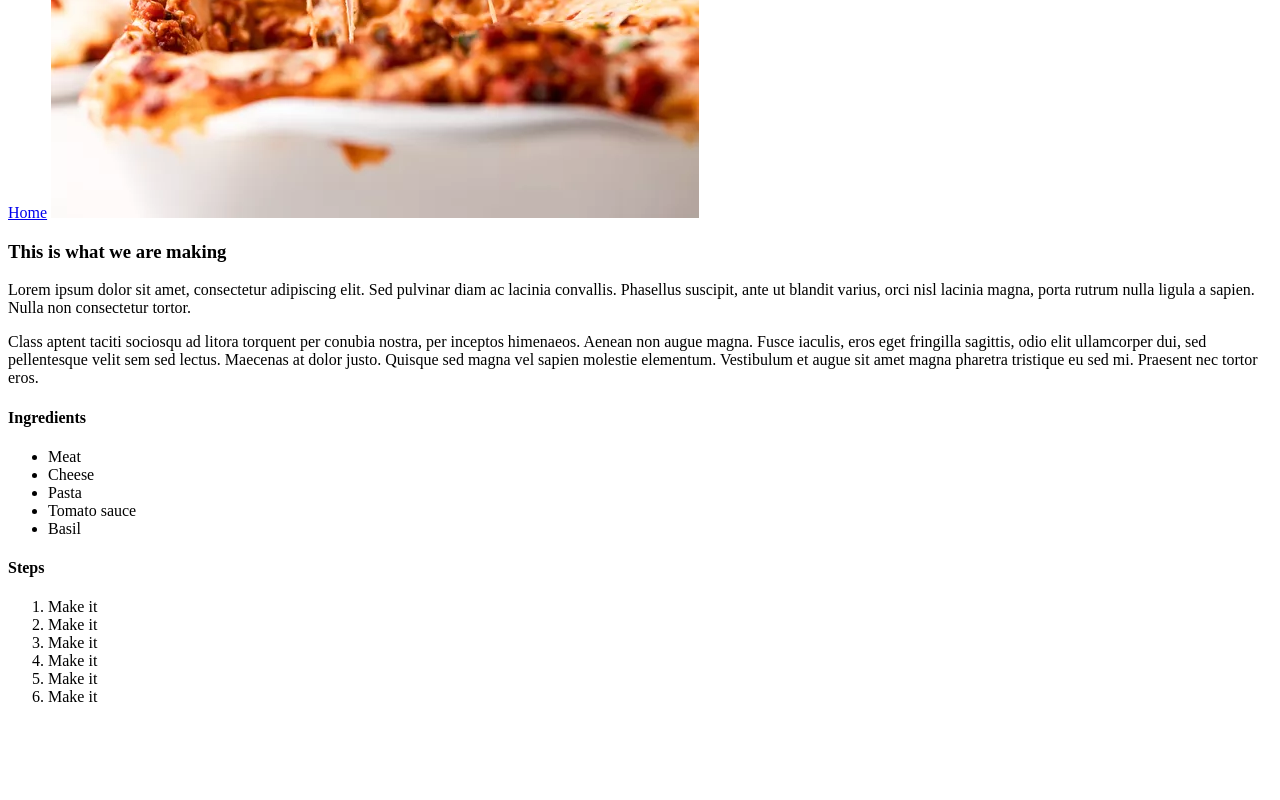
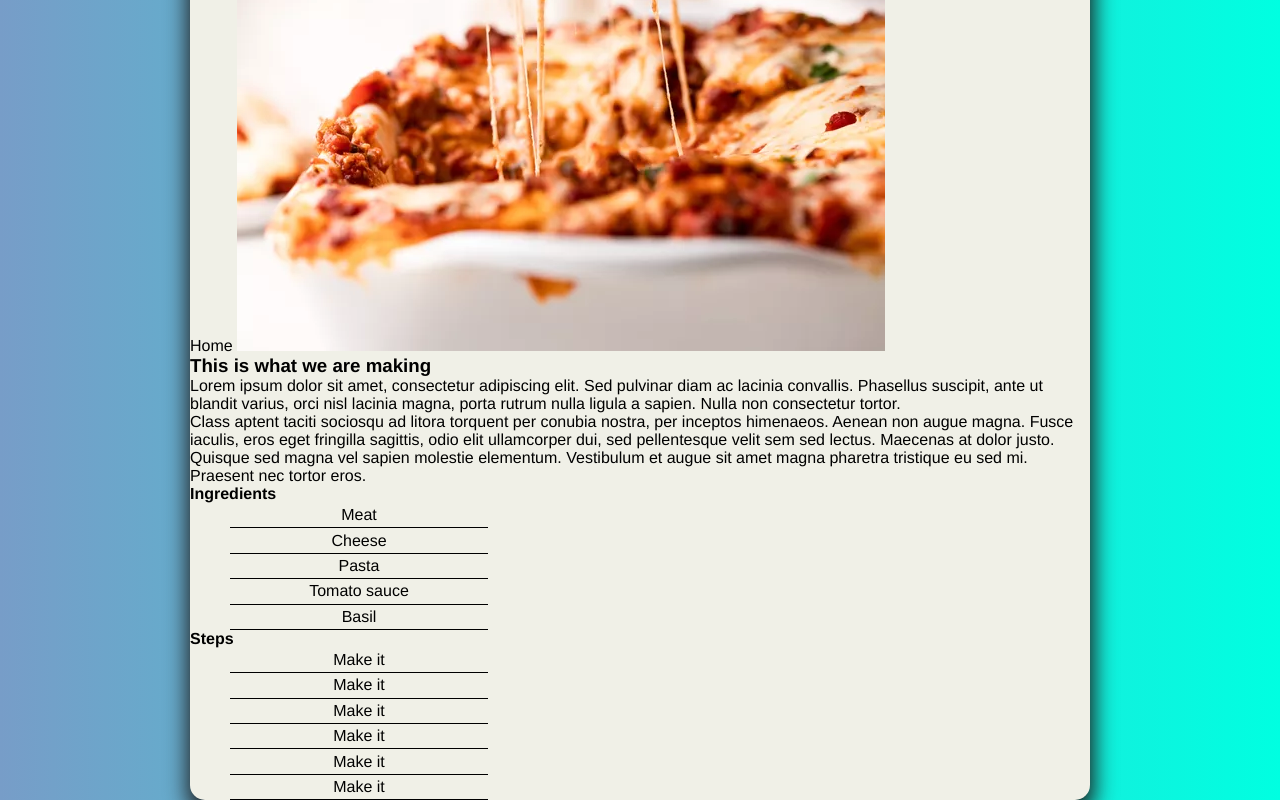
Before and after one commit to Deerdevil/odin-recipes, a plain HTML site: page recipes/lasagna.html in a window 1280 px wide. Shown: the part 834-1634 px from the top of the page. Before the commit the page ends 1556 px from the top, so only its background shows below. Drawn offline with Linux system fonts and the light colour scheme.

Commit message:
Added some general css
Very little positioning for now.

```diff
--- a/recipes/lasagna.html
+++ b/recipes/lasagna.html
@@ -5,25 +5,27 @@
     <meta http-equiv="X-UA-Compatible" content="IE=edge" />
     <meta name="viewport" content="width=device-width, initial-scale=1.0" />
     <title>Lasagna recipe</title>
+    <link rel="stylesheet" href="../style.css" />
   </head>
   <body>
+    <div class="container">
       <h1>Lasagna</h1>
       <a href="../index.html">Home</a>
       <img src="../images/lasagna.jpg" alt="Delicious lasagna" srcset="" />
       <h3>This is what we are making</h3>
       <p>
-      Lorem ipsum dolor sit amet, consectetur adipiscing elit. Sed pulvinar diam
-      ac lacinia convallis. Phasellus suscipit, ante ut blandit varius, orci
-      nisl lacinia magna, porta rutrum nulla ligula a sapien. Nulla non
+        Lorem ipsum dolor sit amet, consectetur adipiscing elit. Sed pulvinar
+        diam ac lacinia convallis. Phasellus suscipit, ante ut blandit varius,
+        orci nisl lacinia magna, porta rutrum nulla ligula a sapien. Nulla non
         consectetur tortor.
       </p>
       <p>
         Class aptent taciti sociosqu ad litora torquent per conubia nostra, per
         inceptos himenaeos. Aenean non augue magna. Fusce iaculis, eros eget
-      fringilla sagittis, odio elit ullamcorper dui, sed pellentesque velit sem
-      sed lectus. Maecenas at dolor justo. Quisque sed magna vel sapien molestie
-      elementum. Vestibulum et augue sit amet magna pharetra tristique eu sed
-      mi. Praesent nec tortor eros.
+        fringilla sagittis, odio elit ullamcorper dui, sed pellentesque velit
+        sem sed lectus. Maecenas at dolor justo. Quisque sed magna vel sapien
+        molestie elementum. Vestibulum et augue sit amet magna pharetra
+        tristique eu sed mi. Praesent nec tortor eros.
       </p>
       <h4>Ingredients</h4>
       <ul>
@@ -42,5 +44,6 @@
         <li>Make it</li>
         <li>Make it</li>
       </ol>
+    </div>
   </body>
 </html>
--- a/style.css
+++ b/style.css
@@ -0,0 +1,47 @@
+* {
+  box-sizing: border-box;
+  margin: 0;
+}
+html {
+  font-family: "Helvetica", sans-serif;
+}
+body {
+  background: linear-gradient(
+    90deg,
+    rgba(119, 157, 200, 1) 0%,
+    rgba(0, 255, 225, 1) 100%
+  );
+}
+
+li {
+  width: 30%;
+  text-decoration: none;
+  list-style: none;
+  padding: 0.2em;
+  text-align: center;
+  border-bottom: 1px solid black;
+}
+
+a {
+  text-decoration: none;
+  color: black;
+  cursor: pointer;
+}
+
+h1 {
+  padding-top: 1em;
+  text-align: center;
+  margin: 2em 1em 2.5em;
+}
+
+.container {
+  background-color: rgb(240, 240, 231);
+  width: 900px;
+  margin: auto;
+  inline: 0;
+  position: relative;
+  border-radius: 15px;
+  -webkit-border-radius: 15px;
+  -moz-border-radius: 15px;
+  box-shadow: 1px 10px 22px 3px #1d1b1b;
+}
```
Also changed, not shown: index.html (+3 -0 lines), recipes/hamburger.html (+6 -3 lines), recipes/pizza.html (+6 -3 lines). Lines whose indentation alone changed are shown as unchanged.
